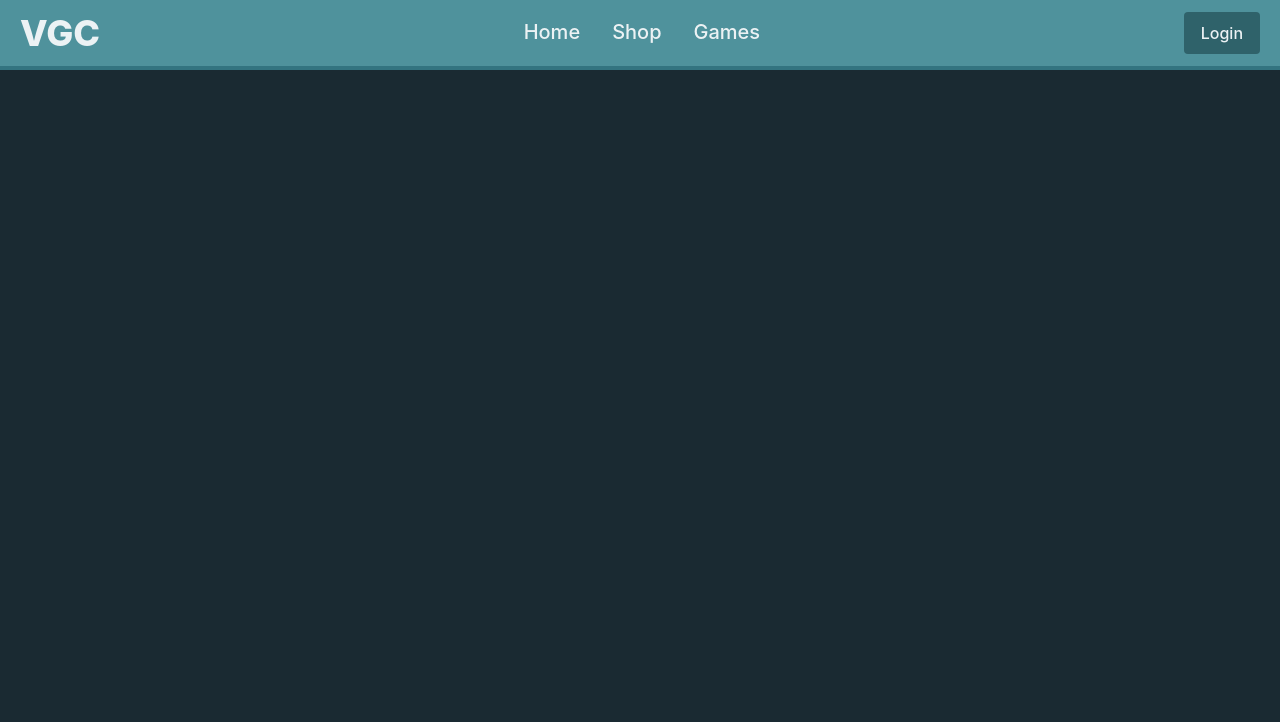
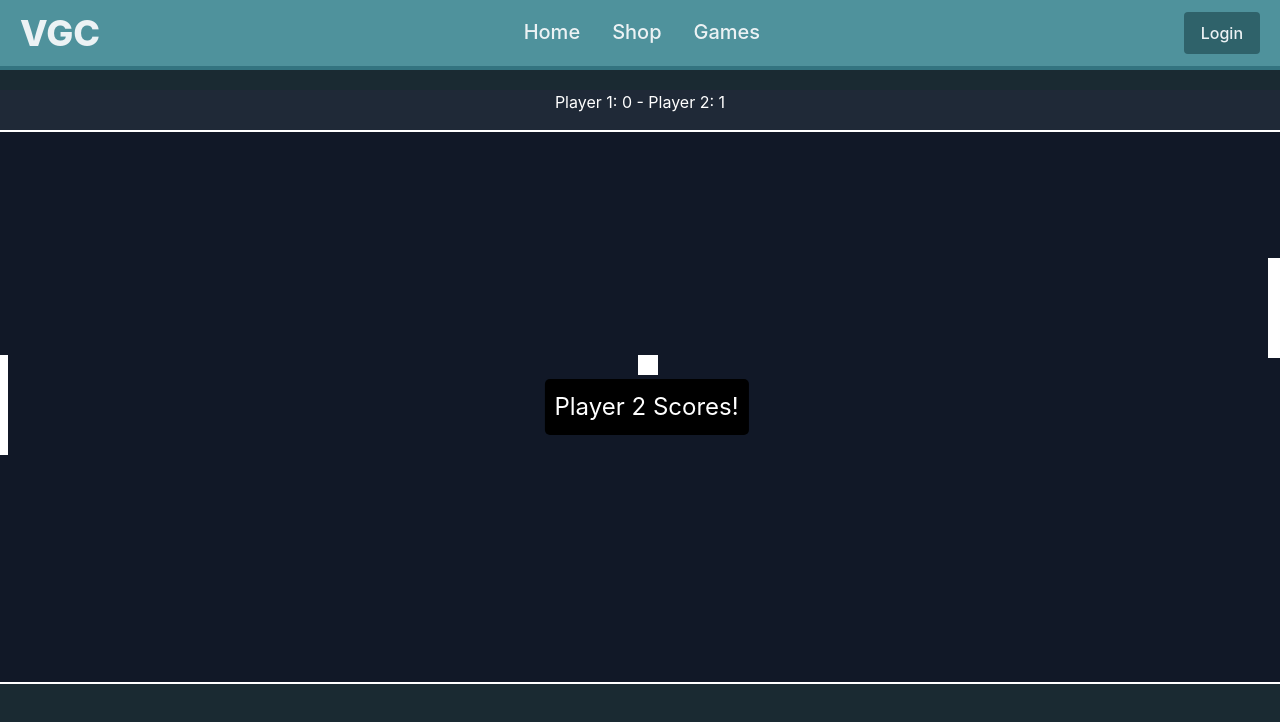
Before and after one commit to NonPanda/VGC, a React (Vite) app in the folder frontend/: page /game/3 in a window 1280 px wide. Shown: the top 722 px of the page. Built offline with nearby package versions, Linux system fonts and the light colour scheme; no server answers.

Commit message:
pong and other improvements

```diff
--- a/frontend/src/App.jsx
+++ b/frontend/src/App.jsx
@@ -9,6 +9,7 @@ import Shop from './components/Shop'
 import Tictactoe from './components/games/tictactoe'
 import Snake from './components/games/snake'
 import MatchTwo from './components/games/matchtwo'
+import Pong from './components/games/pong'
 
 function App() {
   const [user, setUser] = useState(null);
@@ -39,6 +40,7 @@ function App() {
         <Route path="/shop" element={<Shop />} />
         <Route path="/game/1" element={<Tictactoe />} />
         <Route path="/game/2" element={<Snake />} />
+        <Route path= "/game/3" element={<Pong />} />
         <Route path="/game/4" element={<MatchTwo />} />
         </Routes>
       </Router>
--- a/frontend/src/components/games/matchtwo.jsx
+++ b/frontend/src/components/games/matchtwo.jsx
@@ -20,7 +20,7 @@ export default function MatchTwo() {
     const [selected, setSelected] = useState([]);
     const [matched, setMatched] = useState([]);
     const [moves, setMoves] = useState(0);
-    const [tries, setTries] = useState(5);
+    const [tries, setTries] = useState(8);
     const [gameOver, setGameOver] = useState(false);
     const[win,setWin]=useState(false);
 
--- /dev/null
+++ b/frontend/src/components/games/pong.jsx
@@ -0,0 +1,29 @@
+import React, { useEffect, useState, useRef } from 'react';
+import Ball from './pongcomponents/ball';
+import Paddle from './pongcomponents/paddle';
+import CpuPaddle from './pongcomponents/cpupaddle';
+
+
+
+export default function Pong() {
+    const canvasWidth = 1300;
+    const canvasHeight = 550;
+    const [paddle1Position, setPaddle1Position] = useState({ x: 0, y: 225 });
+    const [paddle2Position, setPaddle2Position] = useState({ x: 1280, y: 225 });
+    const [ballPosition, setBallPosition] = useState({ x: 650, y: 225 });
+    const [score, setScore] = useState({ p1: 0, p2: 0 });
+
+    return (
+        <div className="flex flex-col items-center mt-5 bg-gray-800">
+            <div className="text-white mb-4">
+                <span>Player 1: {score.p1}</span> - <span>Player 2: {score.p2}</span>
+            </div>
+            <div className="relative">
+                <canvas width={canvasWidth} height={canvasHeight} className="border-2 border-white bg-gray-900"></canvas>
+                <Paddle position={paddle1Position} onPositionChange={setPaddle1Position} controls={{up:'w', down:'s'}} />
+                <CpuPaddle position={paddle2Position} onPositionChange={setPaddle2Position} ballPosition={ballPosition} />
+                <Ball position={ballPosition} onPositionChange={setBallPosition} p1={paddle1Position} p2={paddle2Position} scoreChange={setScore}/>
+            </div>
+        </div>
+    );
+}
--- /dev/null
+++ b/frontend/src/components/games/pongcomponents/ball.jsx
@@ -0,0 +1,128 @@
+import React, { useEffect,useState,useRef} from 'react';
+
+
+
+export default function Ball({ position, onPositionChange, p1, p2, scoreChange }) {
+
+    const[velocity,setVelocity]=useState({x:2,y:2});
+    const [speed, setSpeed] = useState(2);
+    const [victor,setVictor]=useState(null);
+
+    const checkcollision=(paddleposition,position)=>{
+        const paddlecenter=paddleposition.y+50;
+        //for left paddle
+        if(position.x<=paddleposition.x+20&&position.x>=paddleposition.x&&position.y<=paddleposition.y+100&&position.y>=paddleposition.y)
+        {
+            const offset=position.y-paddlecenter;
+            return {collision:true,offset};
+        }
+        //for right paddle
+            if(position.x+20<=paddleposition.x+20&&position.x+20>=paddleposition.x&&position.y+20<=paddleposition.y+100&&position.y+20>=paddleposition.y)
+        {
+            const offset=position.y-paddlecenter;
+            return {collision:true,offset};
+        }
+        return {collision:false,offset:0};
+    }
+
+
+    const moveBall = () => {
+        if(victor){
+            return;
+        }
+        let newX=position.x+velocity.x*speed;
+        let newY = position.y + velocity.y*speed;
+        if (newY < 0 || newY > 530) {
+            setVelocity({ ...velocity, y: -velocity.y });
+        }
+        if (newX < 0) {
+            scoreChange((prevScores) => ({ ...prevScores, p2: prevScores.p2 + 1 }));
+            resetBall('p2');
+            return;
+
+
+       }
+        if (newX > 1280) {
+            scoreChange((prevScores) => ({ ...prevScores, p1: prevScores.p1 + 1 }));
+            resetBall('p1');
+            return;
+
+        }
+        const collisionp1=checkcollision(p1,{x:newX,y:newY});
+        if (collisionp1.collision) {
+            const angle=collisionp1.offset/50;
+            const newvelocity=Math.min(3,angle*speed);
+            setVelocity({x: Math.abs(velocity.x),y:newvelocity });
+            setSpeed(speed+0.5);
+
+        }
+        const collisionp2=checkcollision(p2,{x:newX,y:newY});
+        if (collisionp2.collision) {
+            const angle=collisionp2.offset/50;
+            const newvelocity=Math.min(3,angle*speed);
+            setVelocity({x: -Math.abs(velocity.x),y:newvelocity });
+            setSpeed(speed+0.1);
+        }
+
+        onPositionChange({ x: newX, y: newY });
+
+    };
+
+    const resetBall = (victors) => {
+        setVictor(victors);
+        onPositionChange({ x: 650, y: 225 });
+        if(victor==='p1'){
+
+            setVelocity({ x: -2, y: 2 });
+        }
+        else{
+            setVelocity({ x: 2, y: 2 });
+        }
+        setSpeed(2);
+        setTimeout(() => {
+            setVictor(null);
+        }
+            , 1000);
+    };
+
+    useEffect(() => {
+        const interval = setInterval(() => {
+            moveBall();
+        }, 10);
+        return () => {
+            clearInterval(interval);
+        };
+    }, [position, velocity,speed,victor]);
+    return (
+        <>
+          <div
+    style={{
+        position: 'absolute',
+        width: '20px',
+        height: '20px',
+        backgroundColor: 'white',
+        left: position.x,
+        top: position.y,
+        boxShadow: !victor && (velocity.x !== 0 || velocity.y !== 0)? `${velocity.x * -5}px ${velocity.y * -5}px 10px rgba(255, 255, 255, 0.5)`: 'none',    }}
+/>
+        {victor && (
+                <div
+                    style={{
+                        position: 'absolute',
+                        top: '50%',
+                        left: '50.5%',
+                        transform: 'translate(-50%, -50%)',
+                        fontSize: '24px',
+                        color: 'white',
+                        backgroundColor: 'black',
+                        padding: '10px',
+                        borderRadius: '5px',
+                    }}
+                >
+                    {victor === 'p1' ? 'Player 1 Scores!' : 'Player 2 Scores!'}
+                </div>
+            )}
+        </>
+
+    );
+}
--- /dev/null
+++ b/frontend/src/components/games/pongcomponents/cpupaddle.jsx
@@ -0,0 +1,44 @@
+import React, { useEffect, useState } from 'react';
+
+export default function CpuPaddle({ position, onPositionChange, ballPosition }) {
+    const [movingUp, setMovingUp] = useState(false);
+    const [movingDown, setMovingDown] = useState(false);
+
+    useEffect(() => {
+        const interval = setInterval(() => {
+            let newY = position.y;
+            if (ballPosition.y < position.y) {
+                newY = Math.max(0, position.y - 8);
+                setMovingUp(true);
+                setMovingDown(false);
+            } else if (ballPosition.y > position.y + 100) {
+                newY = Math.min(450, position.y + 8);
+                setMovingUp(false);
+                setMovingDown(true);
+            } else {
+                setMovingUp(false);
+                setMovingDown(false);
+            }
+            if (newY !== position.y) {
+                onPositionChange({ ...position, y: newY });
+            }
+        }, 10);
+
+        return () => {
+            clearInterval(interval);
+        };
+    }, [ballPosition, position, onPositionChange]);
+
+    return (
+        <div
+            style={{
+                position: 'absolute',
+                width: '20px',
+                height: '100px',
+                backgroundColor: 'white',
+                left: position.x,
+                top: position.y,
+            }}
+        />
+    );
+}
--- /dev/null
+++ b/frontend/src/components/games/pongcomponents/paddle.jsx
@@ -0,0 +1,78 @@
+import React from 'react';
+import { useEffect } from 'react';
+import { useState } from 'react';
+
+
+
+export default function Paddle({ position, onPositionChange, controls }) {
+
+    const{up,down}=controls;
+    const [movingUp, setMovingUp] = useState(false);
+    const [movingDown, setMovingDown] = useState(false);
+    useEffect(() => {
+
+        const handleKeyDown = (e) => {
+            let newY=position.y;
+            const key=e.key.toLowerCase();
+            if (key === up) {
+                setMovingUp(true);
+            }
+            if(key === down){
+                setMovingDown(true);
+            }
+            if(newY!==position.y)
+
+            onPositionChange({...position, y: newY });
+
+        };
+        const handleKeyUp = (e) => {
+            const key = e.key.toLowerCase();
+            if (key === up) {
+                setMovingUp(false);
+            }
+            if(key === down){
+                setMovingDown(false);
+            }
+        };
+        window.addEventListener('keydown', handleKeyDown);
+        window.addEventListener('keyup', handleKeyUp);
+        return () => {
+            window.removeEventListener('keydown', handleKeyDown);
+            window.removeEventListener('keyup', handleKeyUp);
+        };
+
+    });
+    useEffect(()=>{
+        const interval=setInterval(()=>{
+            let newY=position.y;
+            if(movingUp){
+               newY=Math.max(0,position.y-8);
+            }
+            if(movingDown){
+                newY=Math.min(450,position.y+8);
+            }
+            if(newY!==position.y)
+            onPositionChange({...position,y:newY});
+        },10);
+
+    return ()=>{
+        clearInterval(interval);
+    }
+    }
+    ,[movingUp,movingDown,position,onPositionChange]);
+
+
+
+    return (
+        <div
+            style={{
+                position: 'absolute',
+                width: '20px',
+                height: '100px',
+                backgroundColor: 'white',
+                left: position.x,
+                top: position.y,
+            }}
+        />
+    );
+}
--- a/frontend/src/components/games/tictactoe.jsx
+++ b/frontend/src/components/games/tictactoe.jsx
@@ -9,7 +9,7 @@ import { useEffect } from 'react'
 function Square({ value, onSquareClick }) {
     return (
         <button
-            className="w-28 h-28 bg-accent text-text font-semibold text-7xl px-0 py-0"
+            className="w-28 h-28 bg-accent text-text font-semibold text-7xl border-2 border-cool px-0 py-0 transition-all duration-200 ease-in-out hover:border-4"
             onClick={onSquareClick}
         >
             {value}
```
